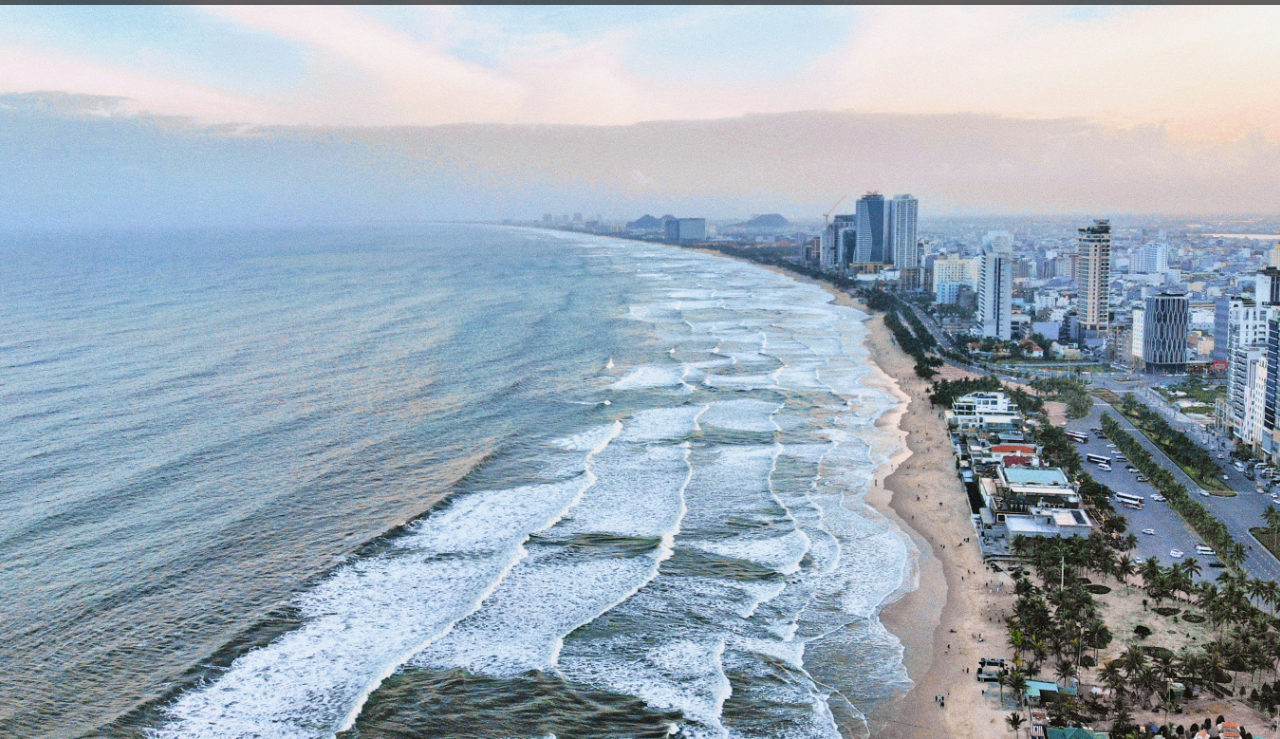
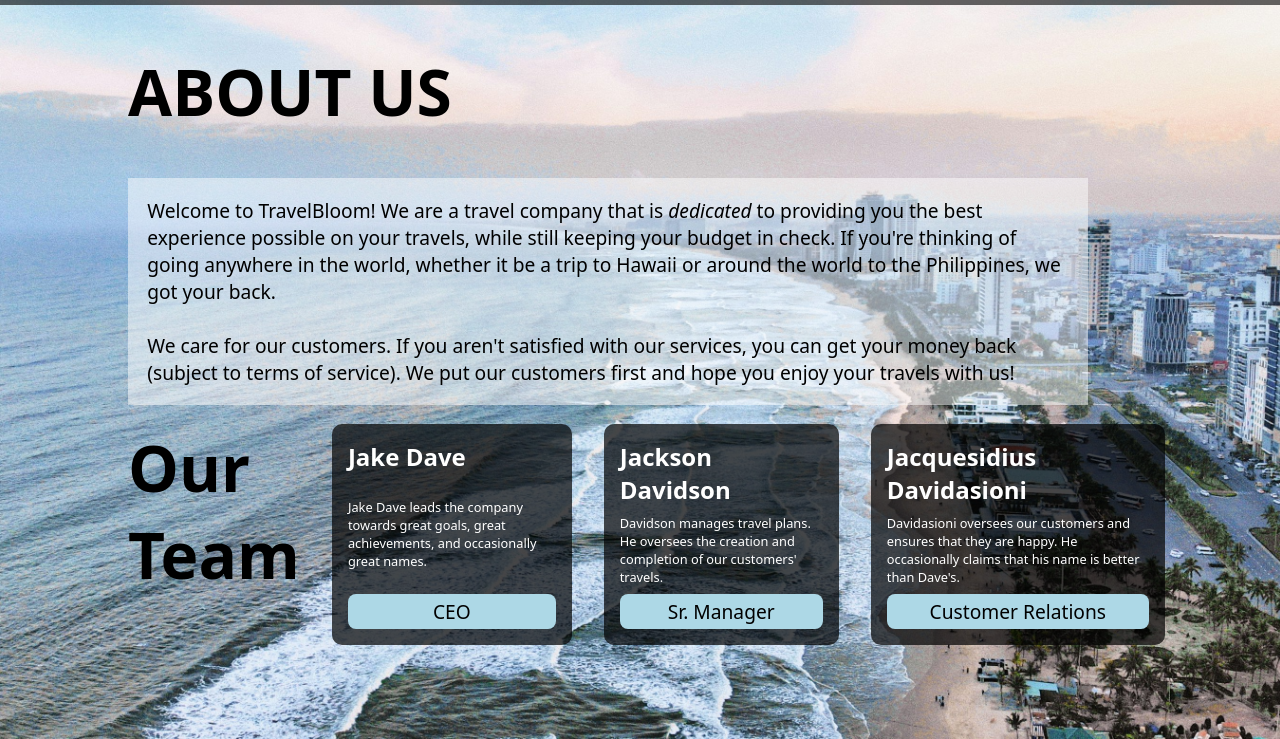
Before and after one commit to lraj22/travelrecommendation, a plain HTML site: page about_us.html in a window 1280 px wide. Shown: the part 61-800 px from the top of the page. Drawn offline with Linux system fonts and the light colour scheme.

Commit message:
finished about us page

```diff
--- a/about_us.html
+++ b/about_us.html
@@ -23,6 +23,27 @@
                 <button id="resetBtn">Reset</button>
             </div>
         </header>
-        <main></main>
+        <main class="aboutPage">
+            <h1>ABOUT US</h1>
+            <p>Welcome to TravelBloom! We are a travel company that is <em>dedicated</em> to providing you the best experience possible on your travels, while still keeping your budget in check. If you're thinking of going anywhere in the world, whether it be a trip to Hawaii or around the world to the Philippines, we got your back.<br><br>We care for our customers. If you aren't satisfied with our services, you can get your money back (subject to terms of service). We put our customers first and hope you enjoy your travels with us!</p>
+            <div id="ourTeam">
+                <h1>Our Team</h1>
+                <div class="teamCard">
+                    <h2>Jake Dave</h2>
+                    <p class="teamDesc">Jake Dave leads the company towards great goals, great achievements, and occasionally great names.</p>
+                    <p class="roleBtn">CEO</p>
+                </div>
+                <div class="teamCard">
+                    <h2>Jackson Davidson</h2>
+                    <p class="teamDesc">Davidson manages travel plans. He oversees the creation and completion of our customers' travels.</p>
+                    <p class="roleBtn">Sr. Manager</p>
+                </div>
+                <div class="teamCard">
+                    <h2>Jacquesidius Davidasioni</h2>
+                    <p class="teamDesc">Davidasioni oversees our customers and ensures that they are happy. He occasionally claims that his name is better than Dave's.</p>
+                    <p class="roleBtn">Customer Relations</p>
+                </div>
+            </div>
+        </main>
     </body>
 </html>
--- a/styles.css
+++ b/styles.css
@@ -44,9 +44,12 @@
     color: white;
     cursor: pointer;
 }
-main {
+main.homePage {
     padding-left: 10%;
     padding-top: 5%;
+}
+main.aboutPage {
+    padding-left: 10%;
 }
 h1 {
     font-size: 4em;
@@ -57,6 +60,48 @@
     background-color: rgba(255, 255, 255, 0.5);
     padding: 1em;
 }
+main.aboutPage p {
+    width: 80%;
+    font-size: 1.2em;
+}
+#ourTeam {
+    display: flex;
+    flex-flow: row;
+    justify-content: space-around;
+    align-items: stretch;
+    gap: 2em;
+    width: 90%;
+}
+#ourTeam * {
+    margin: 0;
+}
+.teamCard {
+    background-color: rgba(0, 0, 0, 0.7);
+    padding: 1em;
+    border-radius: 10px;
+    display: flex;
+    flex-flow: column;
+    justify-content: space-between;
+    gap: 0.5em;
+}
+.teamCard h2 {
+    color: white;
+}
+main.aboutPage .teamDesc {
+    font-size: 0.8em;
+    background-color: transparent;
+    color: white;
+    padding: 0;
+    width: 100%;
+}
+main.aboutPage .roleBtn {
+    padding: 4px;
+    border-radius: 8px;
+    background-color: lightblue;
+    text-align: center;
+    box-sizing: border-box;
+    width: 100%;
+}
 
 .hidden {
     visibility: hidden;
```
Also changed, not shown: travel_recommendation.html (+1 -1 lines).
